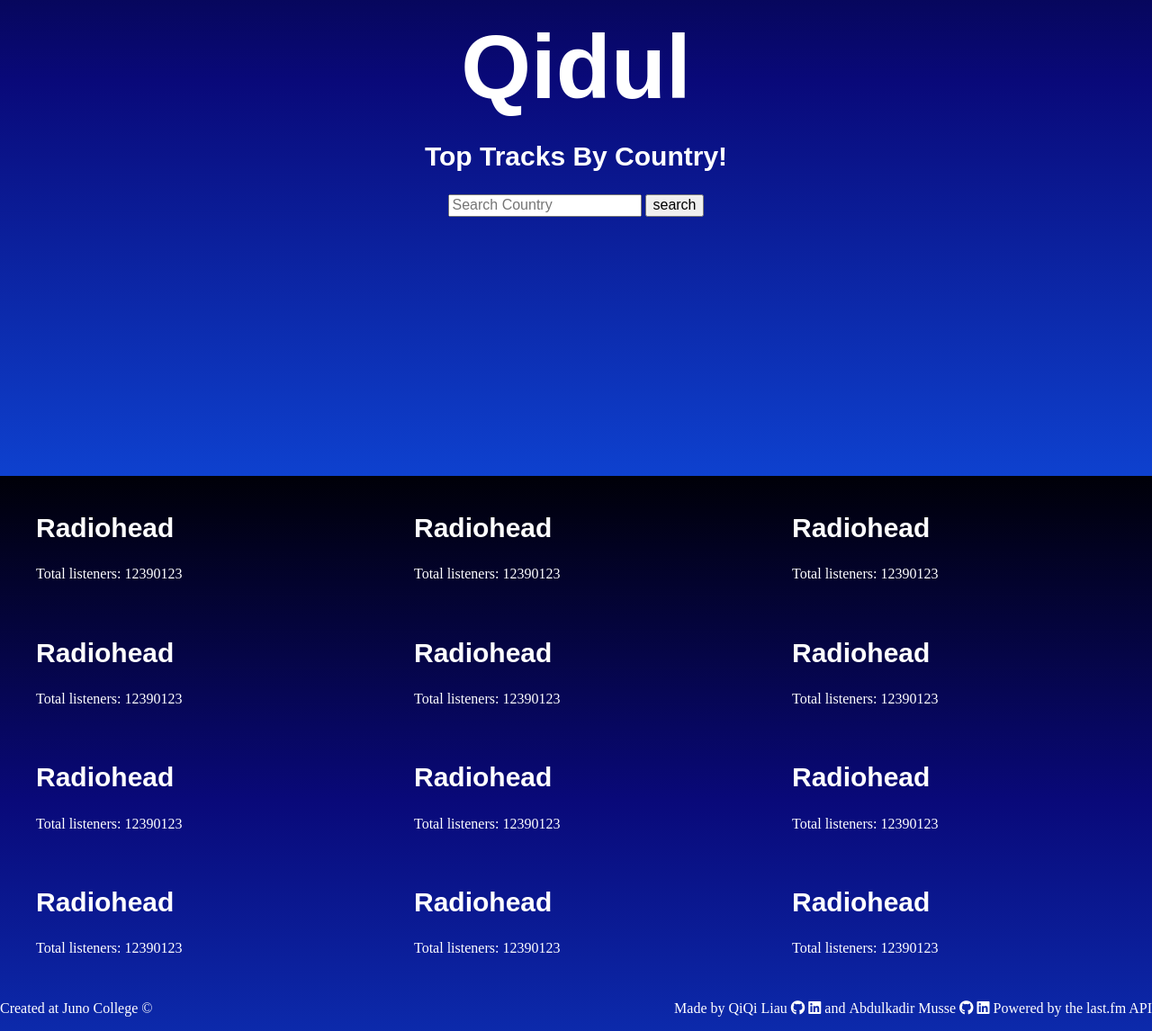
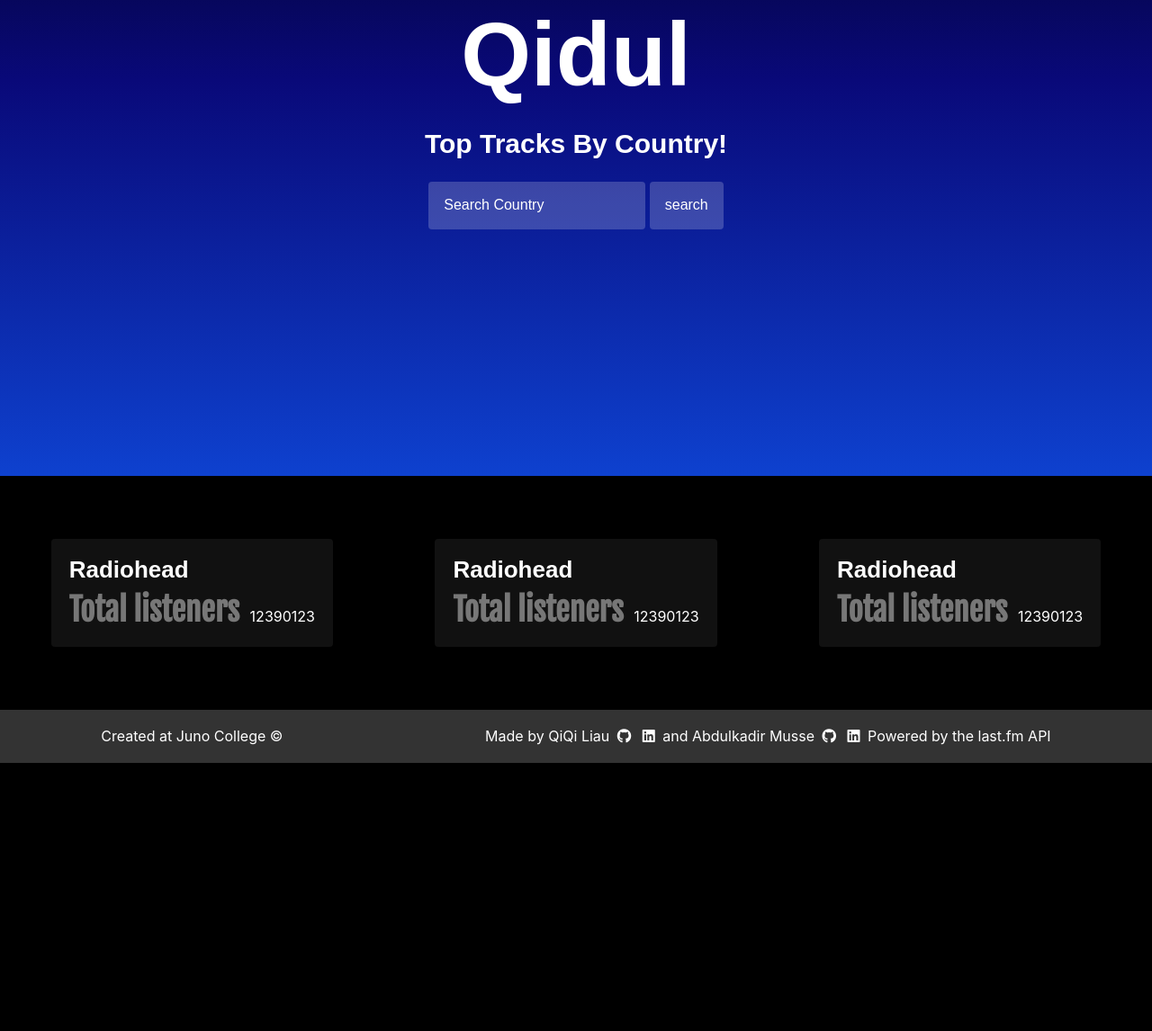
Before and after one commit to qidul/project2, a plain HTML site: page index.html in a window 1280 px wide. Shown: the part 271-1417 px from the top of the page at 90% size. After the commit the page ends 1119 px from the top, so only its background shows below. Drawn offline with Linux system fonts and the light colour scheme; a web font is replaced by a local one.

Commit message:
more styles some html changes

```diff
--- a/index.html
+++ b/index.html
@@ -17,7 +17,7 @@
       <h2>Top Tracks By Country!</h2>
       <form action="#">
         <label for="Country"></label>
-        <input type="text" name="searchBar" id="search" placeholder="Search Country">
+        <input class="search-box" type="text" name="searchBar" id="search" placeholder="Search Country">
         <button>search</button>
       </form>
     </div>
@@ -26,52 +26,17 @@
     <ul class="wrapper" id="top-10">
       <li class="search-results">
         <h2>Radiohead</h2>
-        <p>Total listeners: 12390123</p>
+        <p><span class="highlight">Total listeners</span> 12390123</p>
       </li>
       <li class="search-results">
         <h2>Radiohead</h2>
-        <p>Total listeners: 12390123</p>
+        <p><span class="highlight">Total listeners</span> 12390123</p>
       </li>
       <li class="search-results">
         <h2>Radiohead</h2>
-        <p>Total listeners: 12390123</p>
+        <p><span class="highlight">Total listeners</span> 12390123</p>
       </li>
-      <li class="search-results">
-        <h2>Radiohead</h2>
-        <p>Total listeners: 12390123</p>
-      </li>
-      <li class="search-results">
-        <h2>Radiohead</h2>
-        <p>Total listeners: 12390123</p>
-      </li>
-      <li class="search-results">
-        <h2>Radiohead</h2>
-        <p>Total listeners: 12390123</p>
-      </li>
-      <li class="search-results">
-        <h2>Radiohead</h2>
-        <p>Total listeners: 12390123</p>
-      </li>
-      <li class="search-results">
-        <h2>Radiohead</h2>
-        <p>Total listeners: 12390123</p>
-      </li>
-      <li class="search-results">
-        <h2>Radiohead</h2>
-        <p>Total listeners: 12390123</p>
-      </li>
-      <li class="search-results">
-        <h2>Radiohead</h2>
-        <p>Total listeners: 12390123</p>
-      </li>
-      <li class="search-results">
-        <h2>Radiohead</h2>
-        <p>Total listeners: 12390123</p>
-      </li>
-      <li class="search-results">
-        <h2>Radiohead</h2>
-        <p>Total listeners: 12390123</p>
-      </li>
+
 
     </ul>
   </main>
--- a/styles/scss/styles.scss
+++ b/styles/scss/styles.scss
@@ -1,7 +1,11 @@
 @import 'setup';
 @import url('https://fonts.googleapis.com/css2?family=Molle:ital@1&family=Montserrat&display=swap');
+@import url('https://fonts.googleapis.com/css2?family=Roboto:wght@700;900&display=swap');
+@import url('https://fonts.googleapis.com/css2?family=Fjalla+One&display=swap');
 body {
   height: 100vh;
+  overflow-x: none;
+  font-family: -apple-system, BlinkMacSystemFont, "Segoe UI", Roboto, Helvetica, Arial, sans-serif, "Apple Color Emoji", "Segoe UI Emoji", "Segoe UI Symbol";
   background: rgb(0, 0, 8);
   background: linear-gradient(
     180deg,
@@ -9,6 +13,10 @@ body {
     rgba(9, 9, 121, 1) 45%,
     rgba(14, 65, 207, 1) 100%
   );
+}
+
+html {
+  background-color: black;
 }
 
 header {
@@ -21,6 +29,12 @@ header {
   align-items: center;
   flex-direction: column;
   height: 100%;
+}
+
+
+h2,h3,h4,h5,h6 {
+  font-family: 'Roboto', sans-serif;
+  font-weight: bold;
 }
 
 h1 {
@@ -38,30 +52,105 @@ h2 {
 
 p {
   color: white;
+  line-height: 170%;
 }
 
+input[type='text'], button{
+  padding: 15px;
+  margin: 0;
+  outline: none;
+  background-color: rgba($color: #fff, $alpha: 0.2);
+  border-radius: 4px;
+
+}
+
+.search-box{
+  min-width: 240px;
+  color: white;
+  margin-right: 20px;
+  border:2px solid transparent;
+  &::placeholder{
+    color: white;
+  }
+  &:focus{
+    border-color: white;
+  }
+}
 // list result styles
 
 ul {
   list-style: none;
+  display: flex;
+  flex-wrap: wrap;
+  margin: 0 auto;
+  padding: 70px 0 40px 0;
+  justify-content: space-around;
 
-  display: grid;
-  grid-template-columns: repeat(3, 1fr);
-  gap: 20px;
+
+.search-results{
+    background-color: #111;
+    border-radius: 4px;
+    padding: 20px;
+    margin-bottom: 30px;
+
+    h2{
+      font-size: 26px;
+      margin-bottom: 8px;
+
+    }
+
+    >*:first-child {margin-top: 0;}
+    >*:last-child{margin-bottom: 0;}
+
+    .highlight{
+      font-family: 'Fjalla One', sans-serif;
+      font-weight: bold;
+      font-size: 35px;
+      color: #777;
+      margin-right: 7px;
+    }
+  }
 }
+
 
 // footer styles
 footer {
   color: white;
+  background: #333;
 
   a {
+
     text-decoration: none;
     color: white;
     font-size: 16px;
+
+    i {
+      transition: color 0.2s;
+      margin-left: 4px;
+      margin-right: 4px;
+      &:hover {
+        color: rgba(14, 65, 207, 1);
+      }
+    }
   }
 
   .footer-container {
     display: flex;
-    justify-content: space-between;
+    flex-wrap: wrap;
+    justify-content: space-around;
+    text-align: center;
   }
 }
+
+button {
+  color: white;
+  border: 2px solid transparent;
+  transition: background-color 0.2s;
+  &:hover{
+    background: rgba($color: #fff, $alpha: 0.4);
+    cursor: pointer;
+  }
+  &:focus{
+    background: rgba($color: #fff, $alpha: 0.6);
+  }
+}
```
Also changed, not shown: styles/styles.css.
